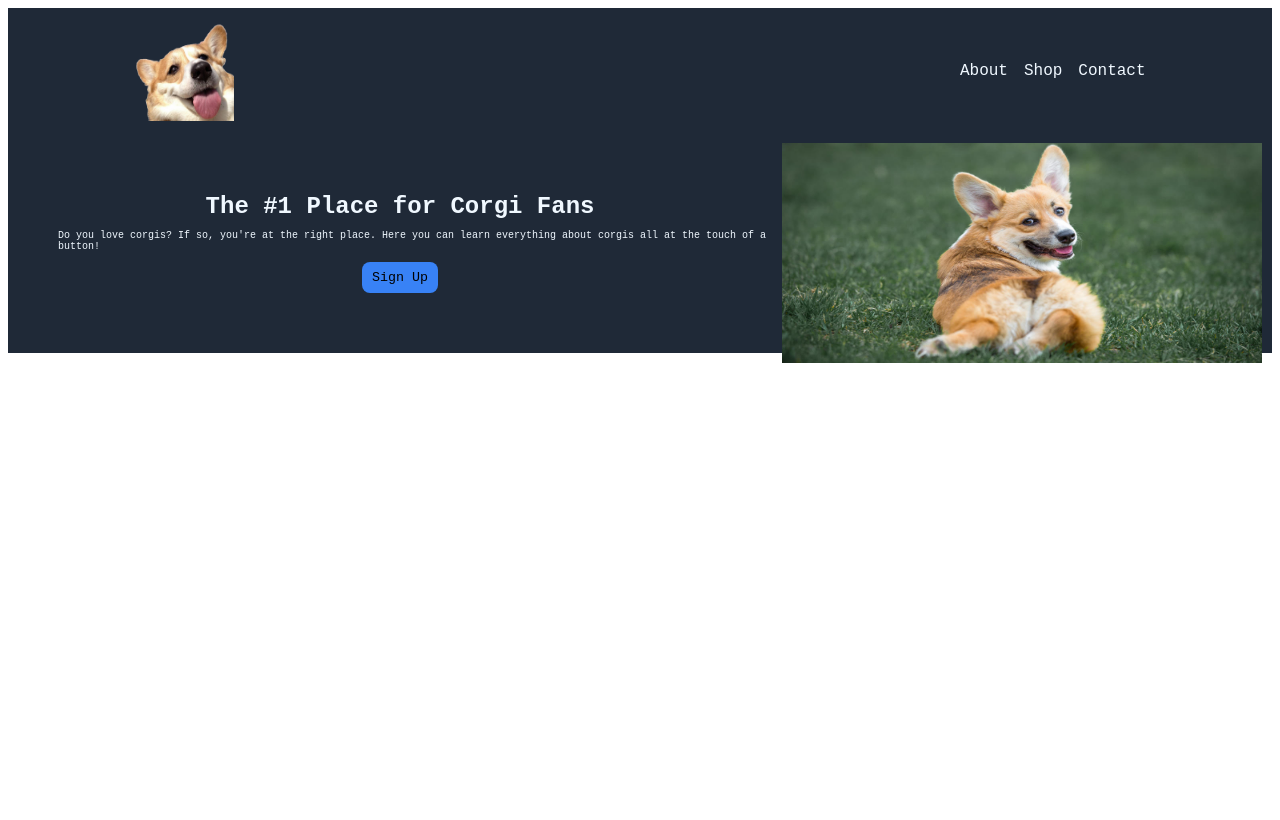
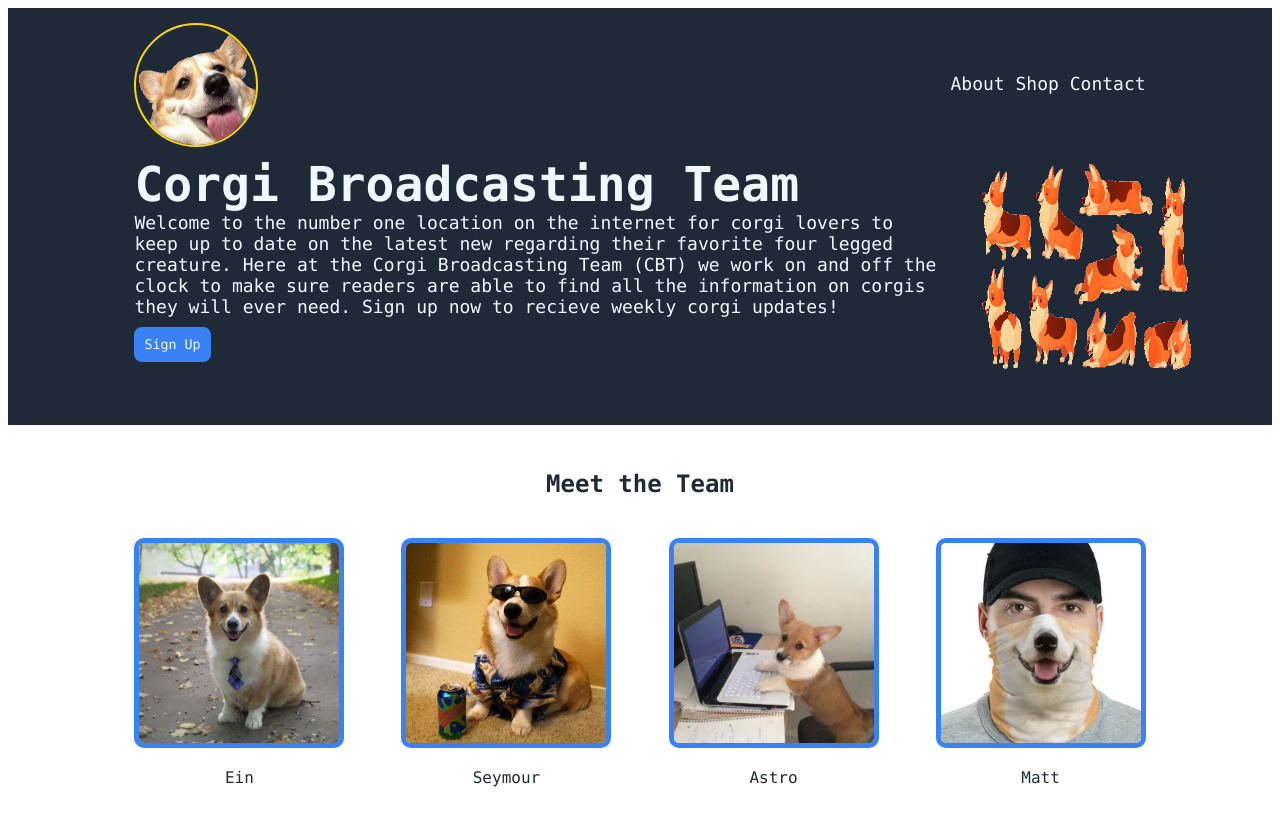
Before and after one commit to EricPaulin/landing-page, a plain HTML site: page index.html in a window 1280 px wide. Drawn offline with Linux system fonts and the light colour scheme.

Commit message:
new pictures

```diff
--- a/index.html
+++ b/index.html
@@ -4,7 +4,7 @@
     <meta charset="UTF-8">
     <meta http-equiv="X-UA-Compatible" content="IE=edge">
     <meta name="viewport" content="width=device-width, initial-scale=1.0">
-    <title>Corgi Fan Page</title>
+    <title>Corgi Broadcasting Team</title>
     <link rel="stylesheet" href="style.css">
 </head>
 <body>
@@ -20,16 +20,42 @@
     </div>
 
     <div class ="hero">
-        <div class="info">
-            <h1>The #1 Place for Corgi Fans</h1>
-            <ul> Do you love corgis? If so, you're at the right place. Here you can learn
-                everything about corgis all at the touch of a button! </ul>
-            <button type="button">Sign Up</button>
+        <div class="hero-info">
+            <h1>Corgi Broadcasting Team </h1>
+            <div>Welcome to the number one location on the internet for corgi lovers to keep up to date on the latest new regarding their favorite four legged creature.
+                Here at the Corgi Broadcasting Team (CBT) we work on and off the clock to make sure readers are able to find all the information on corgis they will ever
+                need. Sign up now to recieve weekly corgi updates!
+            </div>
+            <button><a href="#">Sign Up</a></button>
         </div>
         <div class="banner">
-            <img class="banner-image" src="./images/looking-back.jpg" alt="Corgi looking Back">
+            <img class="banner-image" src="./images/corgi-multiple.png" alt="Multiple Corgis Drawing">
+        </div>
+    </div>
+
+    <div class ="information">
+        <h2>Meet the Team</h2>
+        <div class="team">
+            <div class="member">
+                <img class="member-pic" src="./images/corgi-tie.jpg" alt="Corgi with a Tie">
+                <div>Ein</div>
+            </div>
+            <div class="member">
+                <img class="member-pic" src="./images/corgi-slurm.jpg" alt="Corgi in Hawaiian shirt and sunglasses">
+                <div>Seymour</div>
+            </div>
+            <div class="member">
+                <img class="member-pic" src="./images/corgi-working.webp" alt="Corgi in a Hotdog Costume">
+                <div>Astro</div>
+            </div>
+            <div class="member">
+                <img class="member-pic" src="./images/corgi-imposter.webp" alt="Corgi">
+                <div>Matt</div>
+            </div>
+
         </div>
 
+    </div>
 
     </div>
 
--- a/style.css
+++ b/style.css
@@ -1,5 +1,5 @@
 * {
-    font-family: 'Courier New', Courier, monospace;
+    font-family: "Lucida Console", "Courier New", monospace;
 }
 
 a {
@@ -10,8 +10,10 @@ a {
 button {
     border: none;
     border-radius: 8px;
-    padding: 8px 10px;
+    padding: 10px 10px;
+    color: aliceblue;
     background: #3882F6;
+    margin-top: 10px;
 }
 
 /* Header */
@@ -22,57 +24,101 @@ button {
     align-items: center;
     background-color: #1F2937;
     width: 80%;
-    padding: 1% 10%;
+    padding: 15px 10% 0px;
 }
 
 .logo {
-    height: 100px;
-    width: 100px;
+    height: 120px;
+    width: 120px;
 }
 
 .logo-image {
     width: 100%;
     height: 100%;
+    border-style: solid;
+    border-color: gold;
+    border-width: 2px;
+    border-radius: 100px;
 }
 
 .links {
-    display: flex;
-    justify-content: space-around;
-    align-items: center;
-    gap: 16px;
+    font-size: large;
 }
 
 /* Hero */
 
 .hero {
     display: flex;
-    justify-content: center;
+    justify-content: space-around;
     align-items: center;
     background-color: #1F2937;
     color: aliceblue;
-    padding: 10px;
+    padding: 1% 10% 5%;
 }
 
 h1 {
-    font-size: 24px;
+    font-size: 48px;
     font-weight: bold;
     margin: 0%;
 }
 
-.info {
+.hero-info {
     display: flex;
     flex-direction: column;
-    justify-content: space-around;
-    align-items: center;
-    font-size: 10px;
+    align-items: flex-start;
+    font-size: 18px;
 }
 
 .banner {
     height: 200px;
-    width: 500px;
+    width: 800px;
+    margin-left: 30px;
 }
 
 .banner-image {
-    width: 100%;
+    width: 130%;
     height: 110%;
+    border-radius: 10px;
 }
+
+/* Information */
+
+.information {
+    display: flex;
+    flex-direction: column;
+    justify-content: space-evenly;
+    color: #1F2937;
+    background-color: white;
+    padding: 2% 10%;
+}
+
+h2 {
+    display: flex;
+    justify-content: center;
+    margin-bottom: 40px;
+}
+
+.team {
+    display: flex;
+    justify-content: space-between;
+    align-items: center;
+    flex-wrap: wrap;
+}
+
+.member {
+    display: flex;
+    flex-direction: column;
+    text-align: center;
+}
+
+.member-pic {
+    float: left;
+    object-fit: cover;
+    width: 200px;
+    height: 200px;
+    border-style: solid;
+    border-color: #3882F6;
+    border-width: 5px;
+    border-radius: 10px;
+    margin-bottom: 20px;
+}
```
Also changed, not shown: images/corgi-imposter.webp (added), images/corgi-multiple.png (added), images/corgi-slurm.jpg (added), images/corgi-tie.jpg (added), images/corgi-working.webp (added), images/looking-back.jpg (deleted), 2 other files.
